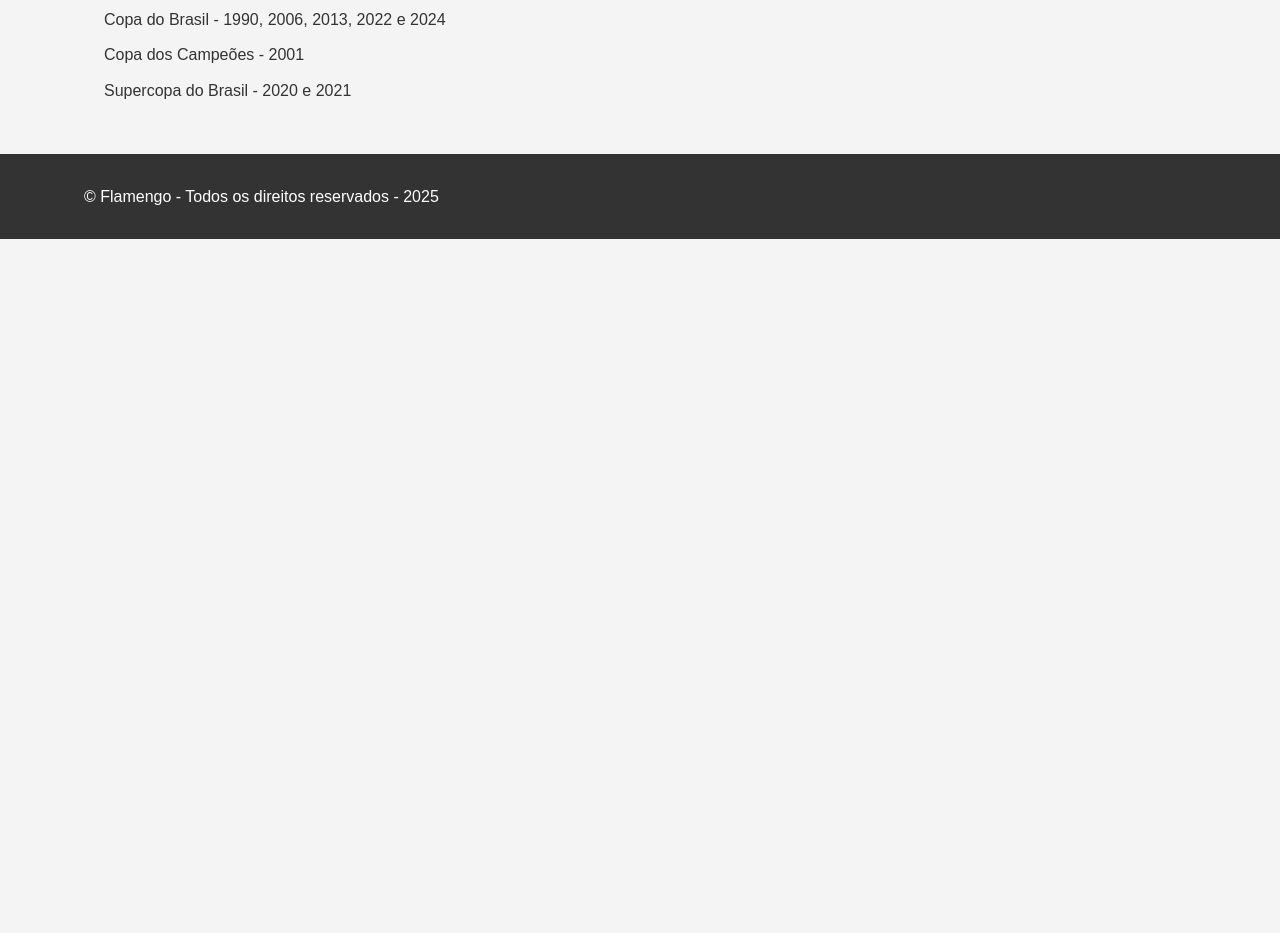
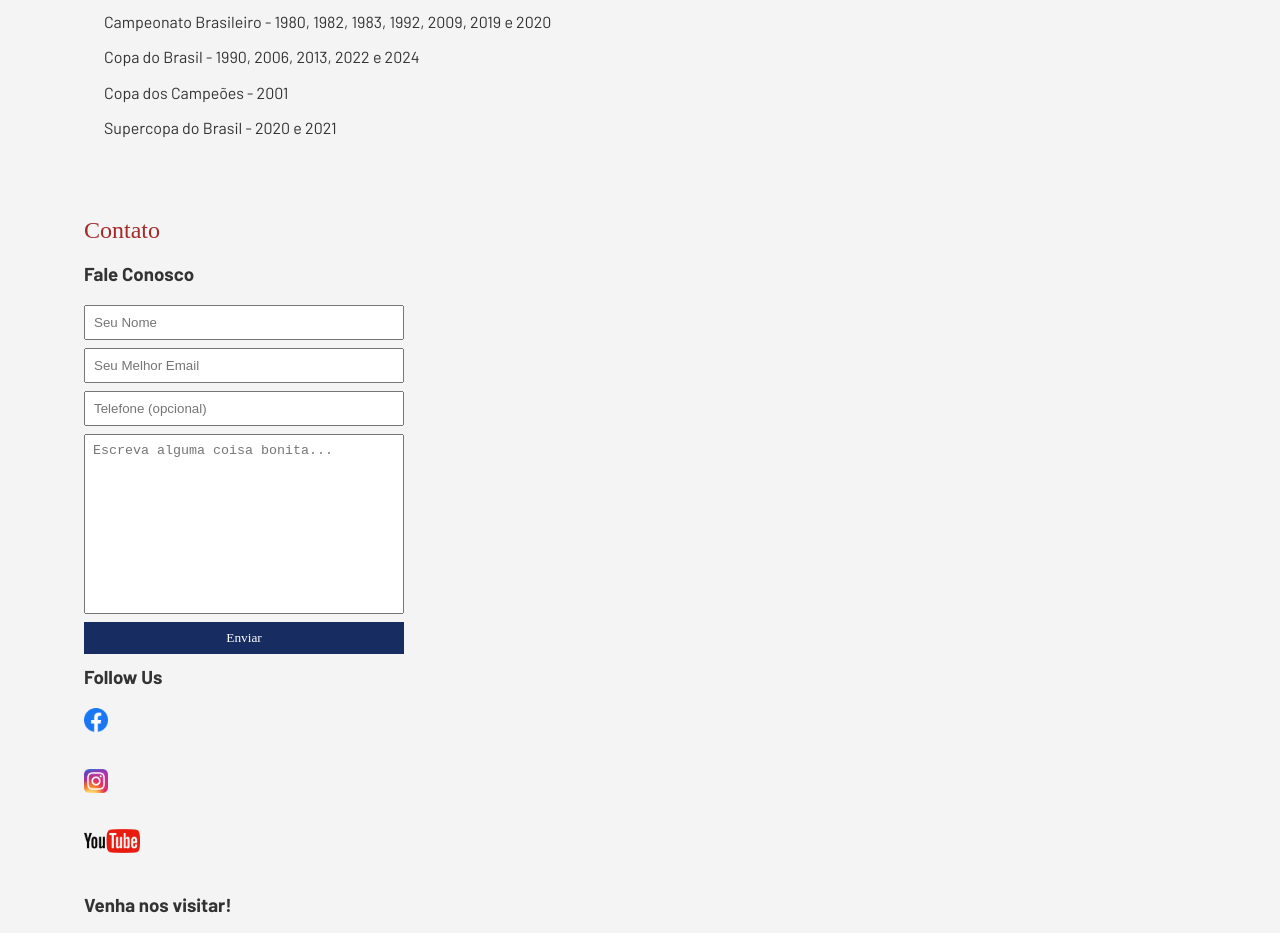
Before and after one commit to hopekancer/flamengo, a plain HTML site: page index.html in a window 1280 px wide. Shown: the part 1425-2358 px from the top of the page. Before the commit the page ends 1664 px from the top, so only its background shows below. Drawn offline with Linux system fonts and the light colour scheme; a web font is replaced by a local one.

Commit message:
Add files via upload

```diff
--- a/index.html
+++ b/index.html
@@ -5,12 +5,15 @@
                 <meta name="viewport" content="width=device-width, initial-scale=1.0">
                 <title>Flamengo</title>
                 <link rel="stylesheet" href="main.css">
+                <link rel="preconnect" href="https://fonts.googleapis.com">
+    <link rel="preconnect" href="https://fonts.gstatic.com" crossorigin>
+    <link href="https://fonts.googleapis.com/css2?family=Barlow:ital,wght@0,100;0,200;0,300;0,400;0,500;0,600;0,700;0,800;0,900;1,100;1,200;1,300;1,400;1,500;1,600;1,700;1,800;1,900&family=Kristi&family=Oi&display=swap" rel="stylesheet">
             </head>
             <body>
                 <!-- CABECALHO -->
                 <header>
                     <div class="container" style="display: block">
-            <h1>Flamengo</h1>
+                        <h1 class="oi-regular">Flamengo</h1>
                         <!-- NAVBAR -->
                         <nav>
                             <ul>
@@ -29,7 +32,7 @@
                     <div class="container">
                         <img class="gabi-gol" src="./images/flamengo1.webp" alt="Gabi Gol">
                         <div>
-                <h2>Historia</h2>
+                            <h2 class="oi-regular">Historia</h2>
                             <p>
                                 O Clube de Regatas do Flamengo é uma agremiação poliesportiva brasileira com sede na cidade do Rio de Janeiro. Fundado no bairro do Flamengo para disputas do esporte remo em 17 de novembro de 1895, tornou-se um dos clubes mais bem-sucedidos e populares do esporte brasileiro, especialmente pelo futebol.
                             </p>
@@ -43,7 +46,7 @@
                 <!-- SESSAO TITULOS -->
                 <section id="titles">
                     <div class="titulos">
-            <h2>Titulos</h2>
+                        <h2 class="oi-regular">Titulos</h2>
                         <div>
                             <ul>
                                 <ul> <h3>Titulos Honorarios</h3>
@@ -95,6 +98,42 @@
                         </div>
                     </div>
                 </section>
+                <!--fale conosco-->
+                <section id="contact">
+                    <div class="contact">
+                        <h2 class="oi-regular">Contato</h2>
+                        <div>
+                            <div>
+                                <h3>Fale Conosco</h2>
+                                    <form action="">
+                                        <input type="text" name="" id="" placeholder="Seu Nome" required>
+                                        <input type="email" name="" id="" placeholder="Seu Melhor Email" required>
+                                        <input type="tel" name="" id="" placeholder="Telefone (opcional)">
+                                        <textarea name="" id="" placeholder="Escreva alguma coisa bonita..." required></textarea>
+                                        <button type="submit">Enviar</button>
+                                    </form>
+                            </div>
+                            <div>
+                                <h3>Follow Us</h2>
+                                <ul  class="socialmedia">
+                                    <li>
+                                        <a href="#" title="Siga-nos no Facebook"><img src="./images/facebook.png" alt="Facebook"></a>
+                                    </li>
+                                    <li>
+                                        <a href="#" title="Siga-nos no Instagram"><img src="./images/instagram.png" alt="Facebook"></a>
+                                    </li>
+                                    <li>
+                                        <a href="#" title="Visiste nosso canal no Youtube"><img src="./images/youtube.png" alt="Facebook"></a>
+                                    </li>
+                                </ul>
+                            </div>
+                            <div>
+                                <h3>Venha nos visitar!</h2>
+                                    <div style="text-decoration:none; overflow:hidden;max-width:100%;width:500px;height:350px;"><div id="g-mapdisplay" style="height:100%; width:100%;max-width:100%;"><iframe style="height:100%;width:100%;border:0;" frameborder="0" src="https://www.google.com/maps/embed/v1/place?q=Minhocão+-+Vila+Buarque,+São+Paulo+-+SP,+Brasil&key=AIzaSyBFw0Qbyq9zTFTd-tUY6dZWTgaQzuU17R8"></iframe></div><a class="googl-ehtml" rel="nofollow" href="https://www.bootstrapskins.com/themes" id="get-data-for-map">premium bootstrap themes</a><style>#g-mapdisplay img{max-height:none;max-width:none!important;background:none!important;}</style></div>
+                            </div>
+                        </div>
+                    </div>
+                </section>
                 <!--FOOTER-->
                 <footer>
                     <div class="container">
--- a/main.css
+++ b/main.css
@@ -10,10 +10,19 @@ body {
     line-height: 1.6;
     background-color: #f4f4f4;
     color: #333;
+    font-family: "Barlow", serif;
+}
+
+.oi-regular {
+    font-family: "Oi", serif;
+    font-weight: 400;
+    font-style: normal;
+    font-weight: normal;
 }
 
 .container,
-.titulos {
+.titulos,
+.contact {
     width: 90%;
     max-width: 1200px;
     margin: 0 auto;
@@ -119,6 +128,45 @@ section ul li {
     margin-bottom: 10px;
 }
 
+/*FORMS*/
+
+form input, textarea, button {
+    display: block;
+    width: 320px;
+    margin-bottom: 8px;
+    padding: 8px;
+}
+
+form textarea {
+    resize: none;
+    height: 180px;
+}
+
+section h3 {
+    margin-bottom: 16px;
+}
+
+form button {
+    background-color:  rgba(23, 44, 96, 1);
+    color: white;
+    border: none;
+    font-family: "Bungee", serif;
+    cursor: pointer;
+}
+
+form button:hover{
+    background-color:rgba(23, 44, 96, 0.7);;
+    color: white;
+}
+
+input:focus, textarea:focus {
+    outline-color:  rgba(23, 44, 96, 1);
+}
+
+.socialmedia img {
+    max-height: 24px;
+}
+
 /* FOOTER */
 footer {
     background-color: #333;
```
Also changed, not shown: images/facebook.png (added), images/instagram.png (added), images/youtube.png (added). Lines whose indentation alone changed are shown as unchanged.
